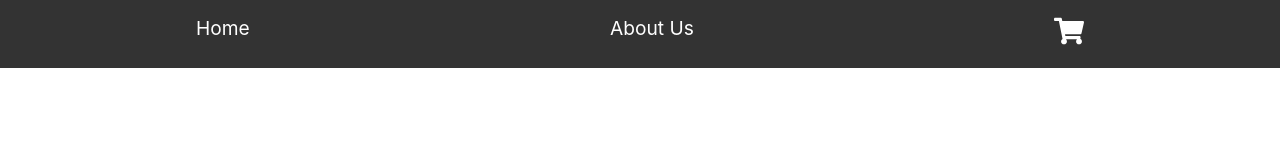
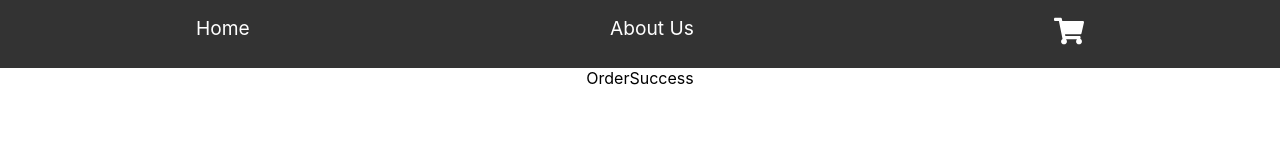
Before and after one commit to momiah/restaurant-site, a React (Create React App) app: page /order-success in a window 1280 px wide. Before the commit this address had no page. Shown: the top 160 px of the page. Built offline with nearby package versions, Linux system fonts and the light colour scheme.

Commit message:
Order result pages created

```diff
--- a/src/App.css
+++ b/src/App.css
@@ -1,5 +1,6 @@
 .App {
   text-align: center;
+  /* position: relative; */
 }
 
 .App-logo {
--- a/src/App.js
+++ b/src/App.js
@@ -1,40 +1,15 @@
-import React from 'react';
-import { BrowserRouter as Router, Route, Routes } from 'react-router-dom';
-import Navbar from './components/NavBar';
-import Home from './pages/Home';
-import Menu from './components/Menu/Menu';
-import About from './pages/AboutUs';
-import Cart from './components/AddToCart/Cart';
-import { CartProvider, useCart } from './components/AddToCart/CartContext';
+import React from "react";
+import { BrowserRouter as Router, Route, Routes } from "react-router-dom";
+import Navbar from "./components/NavBar";
+import Home from "./pages/Home";
+import Menu from "./components/Menu/Menu";
+import About from "./pages/AboutUs";
+import Cart from "./components/AddToCart/Cart";
+import { CartProvider, useCart } from "./components/AddToCart/CartContext";
 
-import './App.css';
-import { Toaster } from 'react-hot-toast';
-
-const toasterProps = {
-  position: "top-right",
-  reverseOrder: false,
-  gutter: 8,
-  containerClassName: "",
-  containerStyle: {},
-  toastOptions: {
-    // Define default options
-    className: '',
-    duration: 5000,
-    style: {
-      background: '#363636',
-      color: '#fff',
-    },
-
-    // Default options for specific types
-    success: {
-      duration: 3000,
-      theme: {
-        primary: 'green',
-        secondary: 'black',
-      },
-    },
-  },
-}
+import "./App.css";
+import OrderSuccess from "./pages/OrderSuccess";
+import OrderCancel from "./pages/OrderCancel";
 
 function App() {
   const { isCartOpen, setIsCartOpen } = useCart();
@@ -42,13 +17,15 @@ function App() {
   return (
     <Router>
       <div className="App">
-          <Toaster {...toasterProps} />
-          <Navbar/>
+        <Navbar />
         {isCartOpen && <Cart onClose={() => setIsCartOpen(false)} />}
         <Routes>
           <Route path="/" element={<Home />} />
-            <Route path="/menu" element={<Menu/>} /> {/* Pass down the props here */}
+          <Route path="/menu" element={<Menu />} />{" "}
+          {/* Pass down the props here */}
           <Route path="/about" element={<About />} />
+          <Route path="/order-success" element={<OrderSuccess />} />
+          <Route path="/order-cancel" element={<OrderCancel />} />
         </Routes>
       </div>
     </Router>
--- a/src/components/AddToCart/Cart.js
+++ b/src/components/AddToCart/Cart.js
@@ -63,7 +63,7 @@ const Cart = () => {
                     'Access-Control-Allow-Credentials': 'true'
                 },
                 method: 'POST',
-                body: JSON.stringify({cartItems}),
+                body: JSON.stringify({cartItems,total}),
                 redirect: 'follow'
             }
             const res = await fetch('https://us-central1-tacomonster-a73fa.cloudfunctions.net/payments/stripe-session', requestOptions);
--- a/src/components/NavBar.js
+++ b/src/components/NavBar.js
@@ -13,6 +13,9 @@ const Navbar = () => {
 };
 
 const navbarStyle = {
+    // position: 'sticky',
+    // top: 0,
+    // zIndex: 1,
     display: 'flex',
     justifyContent: 'space-around',
     backgroundColor: '#333',
--- a/src/pages/Home.js
+++ b/src/pages/Home.js
@@ -1,17 +1,7 @@
-import React, { useEffect } from 'react';
+import React from 'react';
 import Menu from '../components/Menu/Menu';
-import toast from 'react-hot-toast';
 
 const Home = () => {
-  // get "success" param from URL
-  const success = new URLSearchParams(window.location.search).get('success');
-
-  useEffect(() => {
-    success === 'true' && toast.success('Payment successful!', { duration: 5000 });
-    success === 'false' && toast.error('Payment failed!', { duration: 5000 });
-  }, [success])
-
-
   return (
 
 <div>
--- /dev/null
+++ b/src/pages/OrderCancel.js
@@ -0,0 +1,7 @@
+import React from "react";
+
+const OrderCancel = () => {
+  return <div>OrderCancel</div>;
+};
+
+export default OrderCancel;
--- /dev/null
+++ b/src/pages/OrderSuccess.js
@@ -0,0 +1,7 @@
+import React from "react";
+
+const OrderSuccess = () => {
+  return <div>OrderSuccess</div>;
+};
+
+export default OrderSuccess;
```
Also changed, not shown: src/pages/index.js (added), 1 other file (tests, documents, lock files or other folders). Lines whose indentation alone changed are shown as unchanged.
